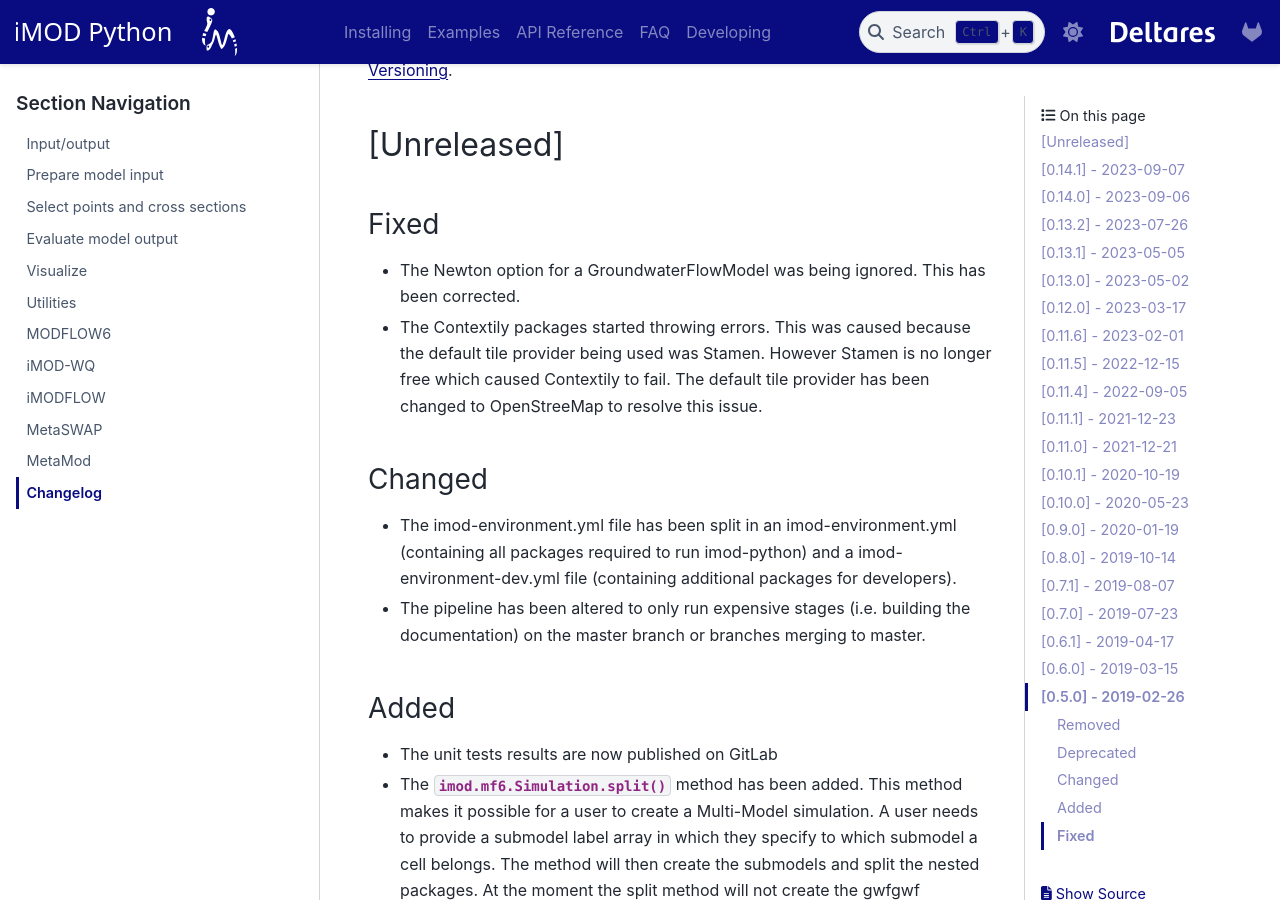
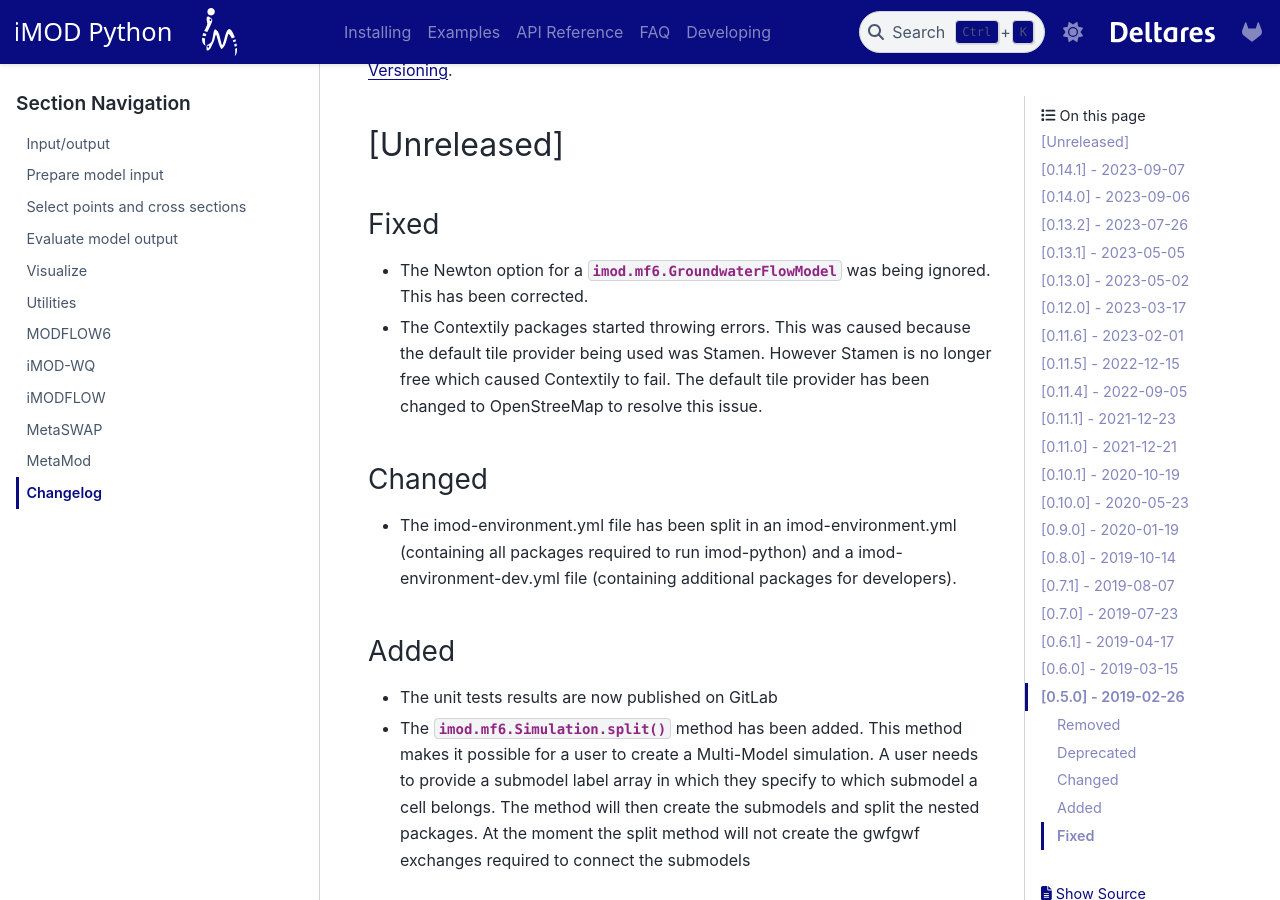
Before and after one commit to Deltares/imod-python, a Sphinx documentation site: the page built from docs/api/changelog.rst, in a window 1280 px wide and 900 px high, scrolled down 224 px. Built offline with Sphinx 7.4.7 and the PyData theme 0.15.4, drawn with Linux system fonts in a browser that asks for light colours; pages that are not in the unit, such as notebooks, are missing from menus.

Commit message:
Apply review comments

```diff
--- a/docs/api/changelog.rst
+++ b/docs/api/changelog.rst
@@ -12,7 +12,7 @@ The format is based on `Keep a Changelog`_, and this project adheres to
 
 Fixed
 ~~~~~
-- The Newton option for a GroundwaterFlowModel was being ignored. This has been
+- The Newton option for a :class:`imod.mf6.GroundwaterFlowModel` was being ignored. This has been
   corrected.
 - The Contextily packages started throwing errors. This was caused because the
   default tile provider being used was Stamen. However Stamen is no longer free
@@ -24,8 +24,6 @@ Changed
 - The imod-environment.yml file has been split in an imod-environment.yml
   (containing all packages required to run imod-python) and a
   imod-environment-dev.yml file (containing additional packages for developers).
-- The pipeline has been altered to only run expensive stages (i.e. building the
-  documentation) on the master branch or branches merging to master.
 
 Added
 ~~~~~
```
